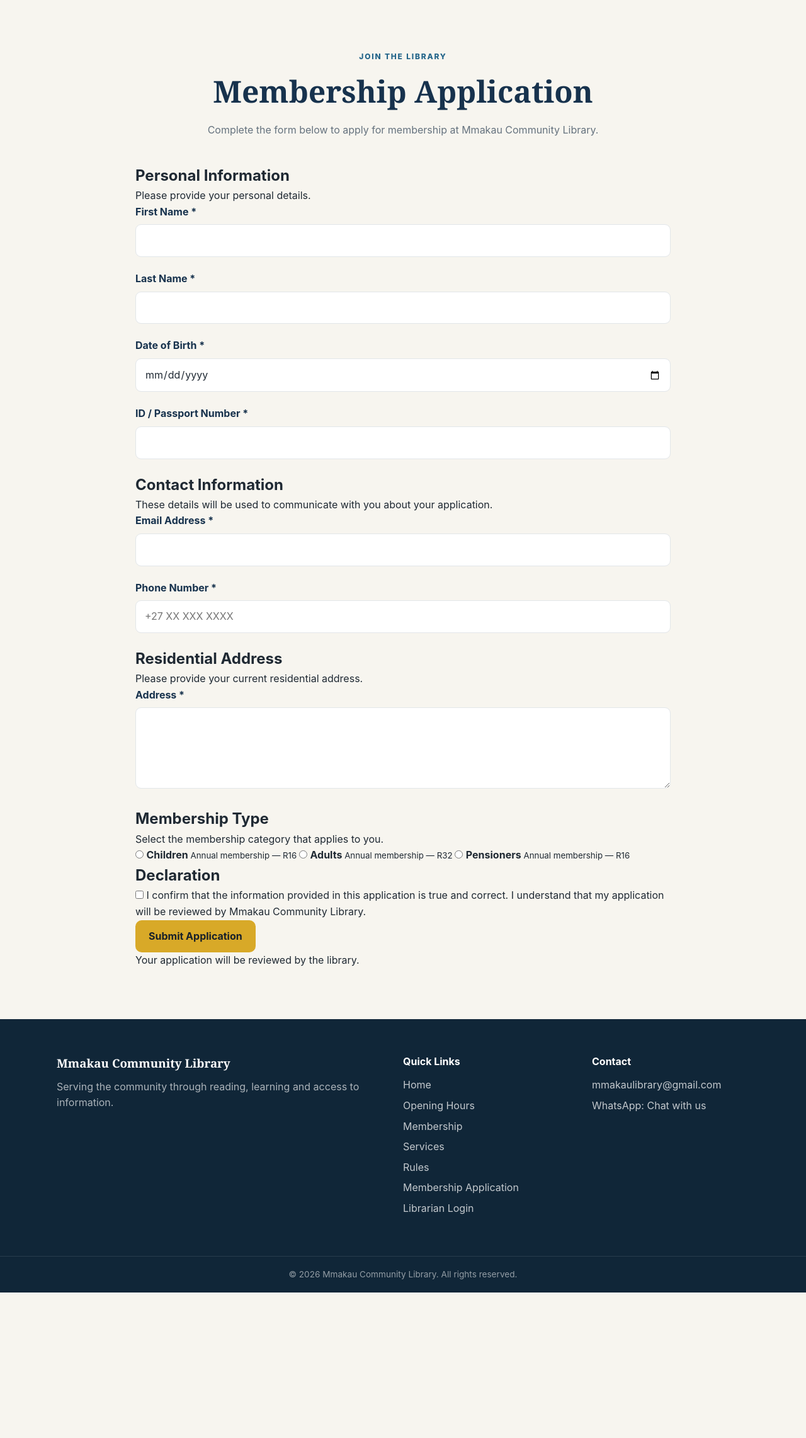
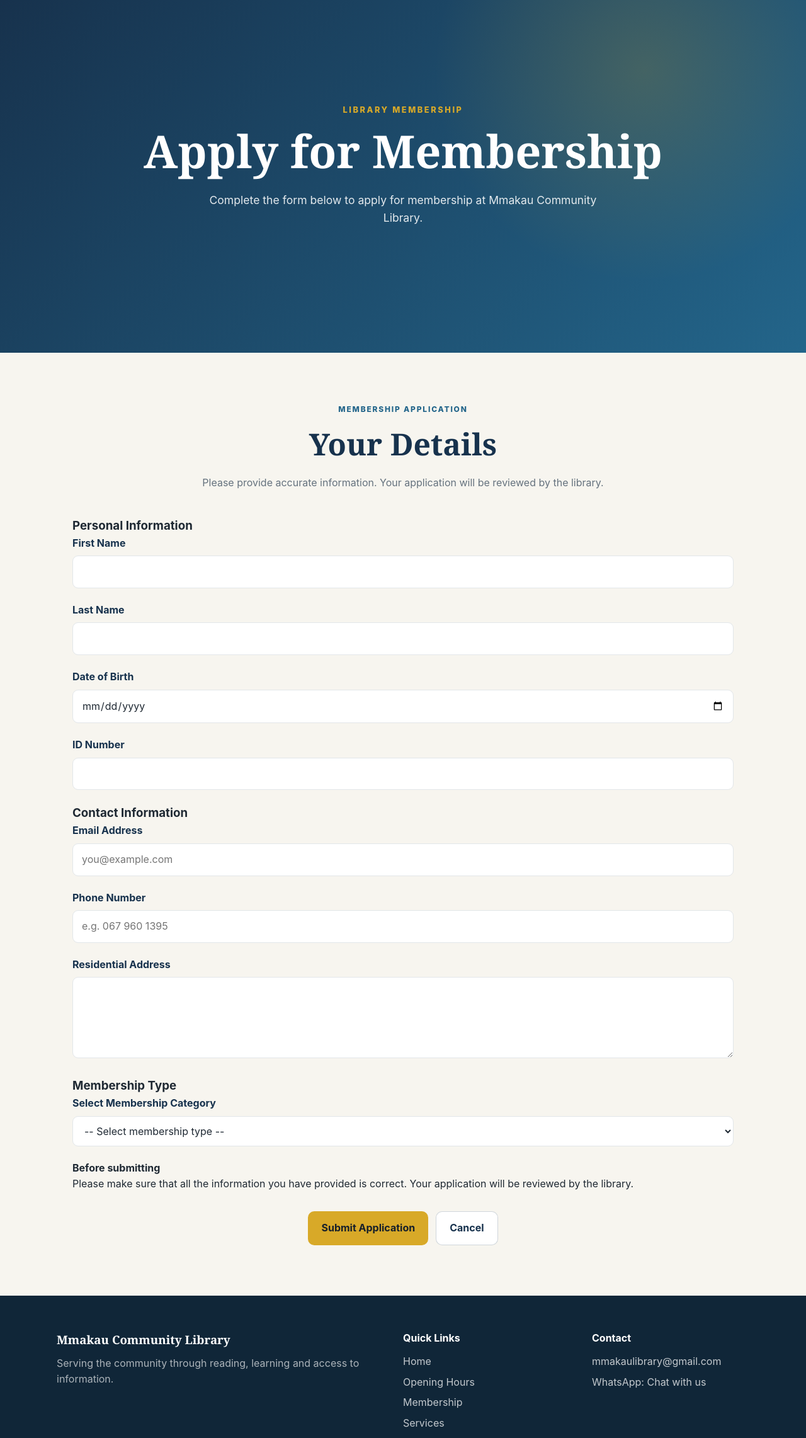
Before and after one commit to musaarh/Mmakau-Community-Library-Membership-System, a Flask app: page /apply in a window 1280 px wide. Shown: the part 55-2338 px from the top of the page at 63% size. Before the commit the page ends 2107 px from the top, so only its background shows below. Run offline with Flask 3, Linux system fonts and the light colour scheme.

Commit message:
Update apply.html

```diff
--- a/templates/apply.html
+++ b/templates/apply.html
@@ -2,33 +2,27 @@
 
 
 {% block title %}
-
 Membership Application | Mmakau Community Library
-
 {% endblock %}
-
 
 
 {% block content %}
 
 
-<section class="application-section">
+<!-- =========================================
+     APPLICATION HERO
+========================================= -->
 
-    <div class="application-container">
+<section class="portal-hero">
 
-
-        <!-- =====================================
-             INTRO
-        ====================================== -->
-
-        <div class="section-heading application-heading">
+    <div class="portal-hero-content">
 
         <p class="section-label">
-                JOIN THE LIBRARY
+            LIBRARY MEMBERSHIP
         </p>
 
         <h1>
-                Membership Application
+            Apply for Membership
         </h1>
 
         <p>
@@ -38,97 +32,196 @@ Membership Application | Mmakau Community Library
 
     </div>
 
+</section>
 
 
-        <!-- =====================================
-             FORM
-        ====================================== -->
+
+<!-- =========================================
+     APPLICATION FORM
+========================================= -->
+
+<section class="portal-section">
+
+    <div class="portal-container">
+
+
+        <div class="section-heading">
+
+            <p class="section-label">
+                MEMBERSHIP APPLICATION
+            </p>
+
+            <h2>
+                Your Details
+            </h2>
+
+            <p>
+                Please provide accurate information.
+                Your application will be reviewed by
+                the library.
+            </p>
+
+        </div>
+
+
+
+        <div class="application-form-card">
+
 
             <form
                 method="POST"
                 action="{{ url_for('apply') }}"
-            class="membership-form"
             >
 
 
-            <!-- PERSONAL INFORMATION -->
+                <!-- =================================
+                     PERSONAL INFORMATION
+                ================================== -->
 
                 <div class="form-section">
 
-                <h2>
+                    <h3>
                         Personal Information
-                </h2>
-
-                <p class="form-description">
-                    Please provide your personal details.
-                </p>
+                    </h3>
 
 
                     <div class="form-grid">
 
 
+                        <!-- FIRST NAME -->
+
                         <div class="form-group">
 
                             <label for="first_name">
-                            First Name *
+                                First Name
                             </label>
 
                             <input
                                 type="text"
                                 id="first_name"
                                 name="first_name"
+                                autocomplete="given-name"
                                 required
-                            autocomplete="given-name"
                             >
 
                         </div>
 
 
+
+                        <!-- LAST NAME -->
+
                         <div class="form-group">
 
                             <label for="last_name">
-                            Last Name *
+                                Last Name
                             </label>
 
                             <input
                                 type="text"
                                 id="last_name"
                                 name="last_name"
+                                autocomplete="family-name"
                                 required
-                            autocomplete="family-name"
                             >
 
                         </div>
 
 
+
+                        <!-- DATE OF BIRTH -->
+
                         <div class="form-group">
 
                             <label for="date_of_birth">
-                            Date of Birth *
+                                Date of Birth
                             </label>
 
                             <input
                                 type="date"
                                 id="date_of_birth"
                                 name="date_of_birth"
+                                autocomplete="bday"
                                 required
                             >
 
                         </div>
 
 
+
+                        <!-- ID NUMBER -->
+
                         <div class="form-group">
 
                             <label for="id_number">
-                            ID / Passport Number *
+                                ID Number
                             </label>
 
                             <input
                                 type="text"
                                 id="id_number"
                                 name="id_number"
+                                autocomplete="off"
                                 required
-                            autocomplete="off"
+                            >
+
+                        </div>
+
+                    </div>
+
+                </div>
+
+
+
+                <!-- =================================
+                     CONTACT INFORMATION
+                ================================== -->
+
+                <div class="form-section">
+
+                    <h3>
+                        Contact Information
+                    </h3>
+
+
+                    <div class="form-grid">
+
+
+                        <!-- EMAIL -->
+
+                        <div class="form-group">
+
+                            <label for="email">
+                                Email Address
+                            </label>
+
+                            <input
+                                type="email"
+                                id="email"
+                                name="email"
+                                autocomplete="email"
+                                placeholder="you@example.com"
+                                required
+                            >
+
+                        </div>
+
+
+
+                        <!-- PHONE -->
+
+                        <div class="form-group">
+
+                            <label for="phone">
+                                Phone Number
+                            </label>
+
+                            <input
+                                type="tel"
+                                id="phone"
+                                name="phone"
+                                autocomplete="tel"
+                                placeholder="e.g. 067 960 1395"
+                                required
                             >
 
                         </div>
@@ -136,92 +229,21 @@ Membership Application | Mmakau Community Library
 
                     </div>
 
-            </div>
-
-
-
-            <!-- CONTACT -->
-
-            <div class="form-section">
-
-                <h2>
-                    Contact Information
-                </h2>
-
-                <p class="form-description">
-                    These details will be used to communicate
-                    with you about your application.
-                </p>
-
-
-                <div class="form-grid">
-
-
-                    <div class="form-group">
-
-                        <label for="email">
-                            Email Address *
-                        </label>
-
-                        <input
-                            type="email"
-                            id="email"
-                            name="email"
-                            required
-                            autocomplete="email"
-                        >
-
-                    </div>
-
-
-                    <div class="form-group">
-
-                        <label for="phone">
-                            Phone Number *
-                        </label>
-
-                        <input
-                            type="tel"
-                            id="phone"
-                            name="phone"
-                            placeholder="+27 XX XXX XXXX"
-                            required
-                            autocomplete="tel"
-                        >
-
-                    </div>
-
-
-                </div>
-
-            </div>
-
 
 
                     <!-- ADDRESS -->
 
-            <div class="form-section">
-
-                <h2>
-                    Residential Address
-                </h2>
-
-                <p class="form-description">
-                    Please provide your current residential
-                    address.
-                </p>
-
-
                     <div class="form-group">
 
                         <label for="address">
-                        Address *
+                            Residential Address
                         </label>
 
                         <textarea
                             id="address"
                             name="address"
                             rows="4"
+                            autocomplete="street-address"
                             required
                         ></textarea>
 
@@ -231,96 +253,46 @@ Membership Application | Mmakau Community Library
 
 
 
-            <!-- MEMBERSHIP -->
+                <!-- =================================
+                     MEMBERSHIP TYPE
+                ================================== -->
 
                 <div class="form-section">
 
-                <h2>
+                    <h3>
                         Membership Type
-                </h2>
-
-                <p class="form-description">
-                    Select the membership category that
-                    applies to you.
-                </p>
+                    </h3>
 
 
-                <div class="membership-options">
+                    <div class="form-group">
 
+                        <label for="membership_type">
+                            Select Membership Category
+                        </label>
 
-                    <label class="membership-option">
-
-                        <input
-                            type="radio"
+                        <select
+                            id="membership_type"
                             name="membership_type"
-                            value="Children"
                             required
                         >
 
-                        <span>
+                            <option value="">
+                                -- Select membership type --
+                            </option>
 
-                            <strong>
-                                Children
-                            </strong>
+                            <option value="Children">
+                                Children — R16 per year
+                            </option>
 
-                            <small>
-                                Annual membership — R16
-                            </small>
+                            <option value="Adults">
+                                Adults — R32 per year
+                            </option>
 
-                        </span>
+                            <option value="Pensioners">
+                                Pensioners — R16 per year
+                            </option>
 
-                    </label>
-
-
-
-                    <label class="membership-option">
-
-                        <input
-                            type="radio"
-                            name="membership_type"
-                            value="Adults"
-                            required
-                        >
-
-                        <span>
-
-                            <strong>
-                                Adults
-                            </strong>
-
-                            <small>
-                                Annual membership — R32
-                            </small>
-
-                        </span>
-
-                    </label>
-
-
-
-                    <label class="membership-option">
-
-                        <input
-                            type="radio"
-                            name="membership_type"
-                            value="Pensioners"
-                            required
-                        >
-
-                        <span>
-
-                            <strong>
-                                Pensioners
-                            </strong>
-
-                            <small>
-                                Annual membership — R16
-                            </small>
-
-                        </span>
-
-                    </label>
-
+                        </select>
 
                     </div>
 
@@ -328,39 +300,32 @@ Membership Application | Mmakau Community Library
 
 
 
-            <!-- DECLARATION -->
+                <!-- =================================
+                     INFORMATION NOTICE
+                ================================== -->
 
-            <div class="form-section declaration-section">
+                <div class="application-notice">
 
-                <h2>
-                    Declaration
-                </h2>
+                    <strong>
+                        Before submitting
+                    </strong>
 
-
-                <label class="checkbox-group">
-
-                    <input
-                        type="checkbox"
-                        name="declaration"
-                        required
-                    >
-
-                    <span>
-                        I confirm that the information provided
-                        in this application is true and correct.
-                        I understand that my application will be
-                        reviewed by Mmakau Community Library.
-                    </span>
-
-                </label>
+                    <p>
+                        Please make sure that all the
+                        information you have provided is
+                        correct. Your application will be
+                        reviewed by the library.
+                    </p>
 
                 </div>
 
 
 
-            <!-- SUBMIT -->
+                <!-- =================================
+                     SUBMIT
+                ================================== -->
 
-            <div class="form-submit">
+                <div class="form-actions">
 
                     <button
                         type="submit"
@@ -369,10 +334,13 @@ Membership Application | Mmakau Community Library
                         Submit Application
                     </button>
 
-                <p>
-                    Your application will be reviewed by
-                    the library.
-                </p>
+
+                    <a
+                        href="{{ url_for('home') }}"
+                        class="secondary-button dark-button"
+                    >
+                        Cancel
+                    </a>
 
                 </div>
 
@@ -381,6 +349,8 @@ Membership Application | Mmakau Community Library
 
         </div>
 
+    </div>
+
 </section>
 
 
```
Lines whose indentation alone changed are shown as unchanged.
